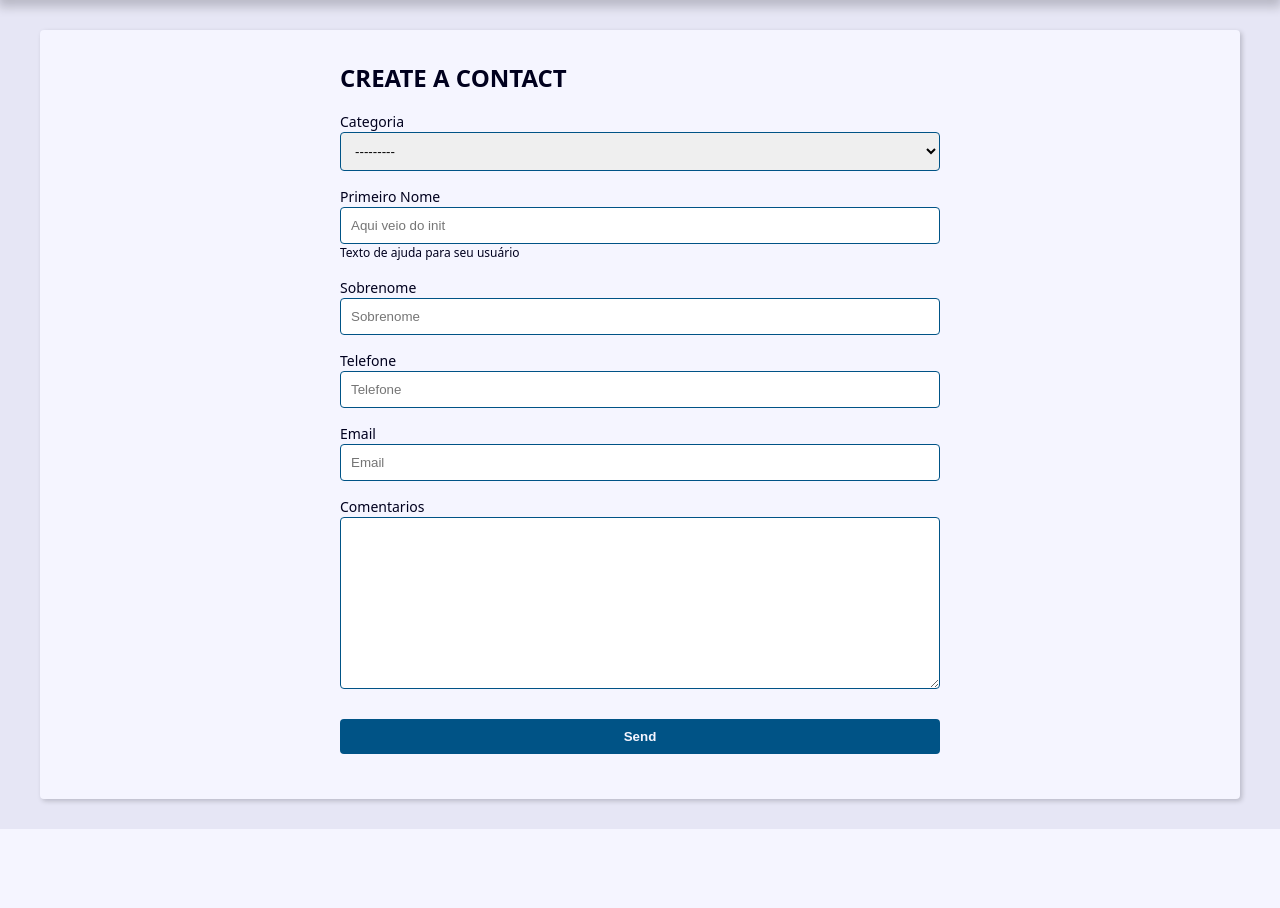
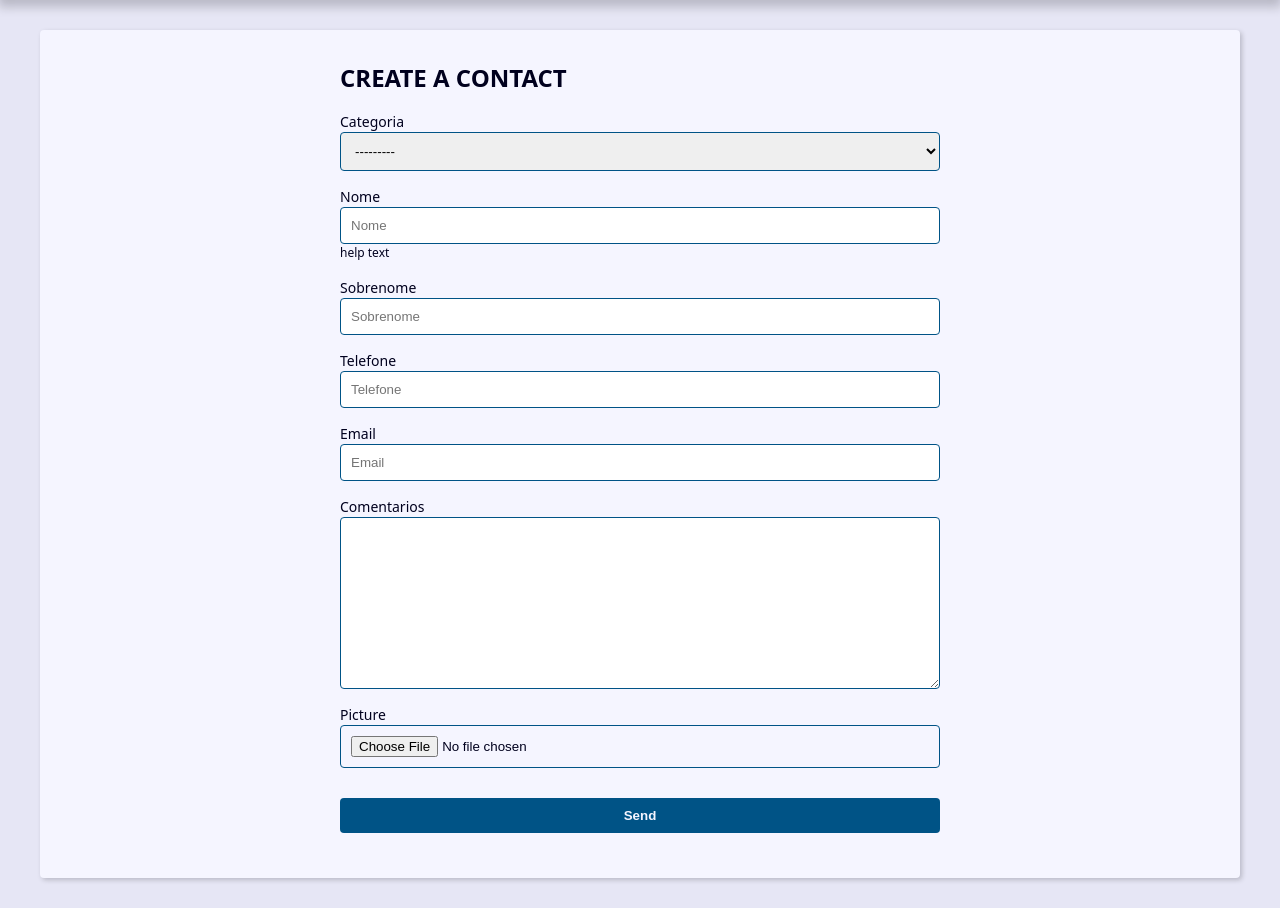
Before and after one commit to sandro-silva-de-paula/projeto-agenda, a Django app: page /contact/create/ in a window 1280 px wide. Shown: the part 239-1147 px from the top of the page. Before the commit the page ends 1068 px from the top, so only its background shows below. Run offline with Django 5.2, Linux system fonts and the light colour scheme; data that the repository does not hold is empty.

Commit message:
trabalhando campo imagem

```diff
--- a/contact/forms.py
+++ b/contact/forms.py
@@ -5,25 +5,19 @@ from contact.models import Contact
 
 class ContactForm(forms.ModelForm):
     # qualquer = forms.CharField( #criando um campo fora do model
-    first_name = forms.CharField(
-    widget=forms.TextInput(
-    attrs={
-                'class': 'classe-a classe-b',
-                'placeholder': 'Aqui veio do init',
+    picture = forms.ImageField(
+        widget=forms.FileInput(
+            attrs={
+                'accept': 'image/*',
             }
-        ),
-    label='Primeiro Nome',
-    help_text='Texto de ajuda para seu usuário',)
-
-    def __init__(self, *args, **kwargs):
-        super().__init__(*args, **kwargs)
-
+        )
+    )
 
     class Meta:
         model = Contact
         fields = (
             'category','first_name', 'last_name',
-              'phone','email', 'description',
+              'phone','email', 'description','picture',
         )
         widgets = {
             # 'first_name': forms.PasswordInput()
--- a/contact/templates/contact/contact.html
+++ b/contact/templates/contact/contact.html
@@ -11,6 +11,12 @@
     <p><b>Created Date:</b> {{ contact.created_date }}</p>
     <p><b>Description:</b> {{ contact.description }}</p>
     <p><b>Category:</b> {{ contact.category.name }}</p>
+
+    {% if contact.picture %}
+    <p>
+        <img src=" {{contact.picture.url}}" alt=" {{conatact.first_name}}  {{contatct.last_name}}">
+    </p>
+    {% endif %}
 
     <div class="contact-links">
         <a class="btn btn-link" href= "{% url "contact:update" contact.id %}"> UPDATE</a>
--- a/contact/templates/contact/create.html
+++ b/contact/templates/contact/create.html
@@ -24,6 +24,10 @@
             {% if field.help_text %}
               <p class="help-text">{{ field.help_text }}</p>
             {% endif %}
+
+            {% if field.name == 'picture' and field.value.url %}
+              <img src="{{field.value.url}}" alt="">
+            {% endif %}
         </div>
     {% endfor %}
         </div>
--- a/contact/views/contact_forms.py
+++ b/contact/views/contact_forms.py
@@ -6,7 +6,7 @@ from contact.models import Contact
 def create(request):
     form_action = reverse('contact:create')
     if request.method =='POST':
-        form =ContactForm(request.POST)
+        form =ContactForm(request.POST,request.FILES)
         context = {
             'form': form,
             'form_action':form_action,
@@ -39,7 +39,7 @@ def update(request,contact_id):
 
 
     if request.method =='POST':
-        form =ContactForm(request.POST,instance=contact)
+        form =ContactForm(request.POST,request.FILES,instance=contact)
         context = {
             'form': form,
             'form_action':form_action,
```
